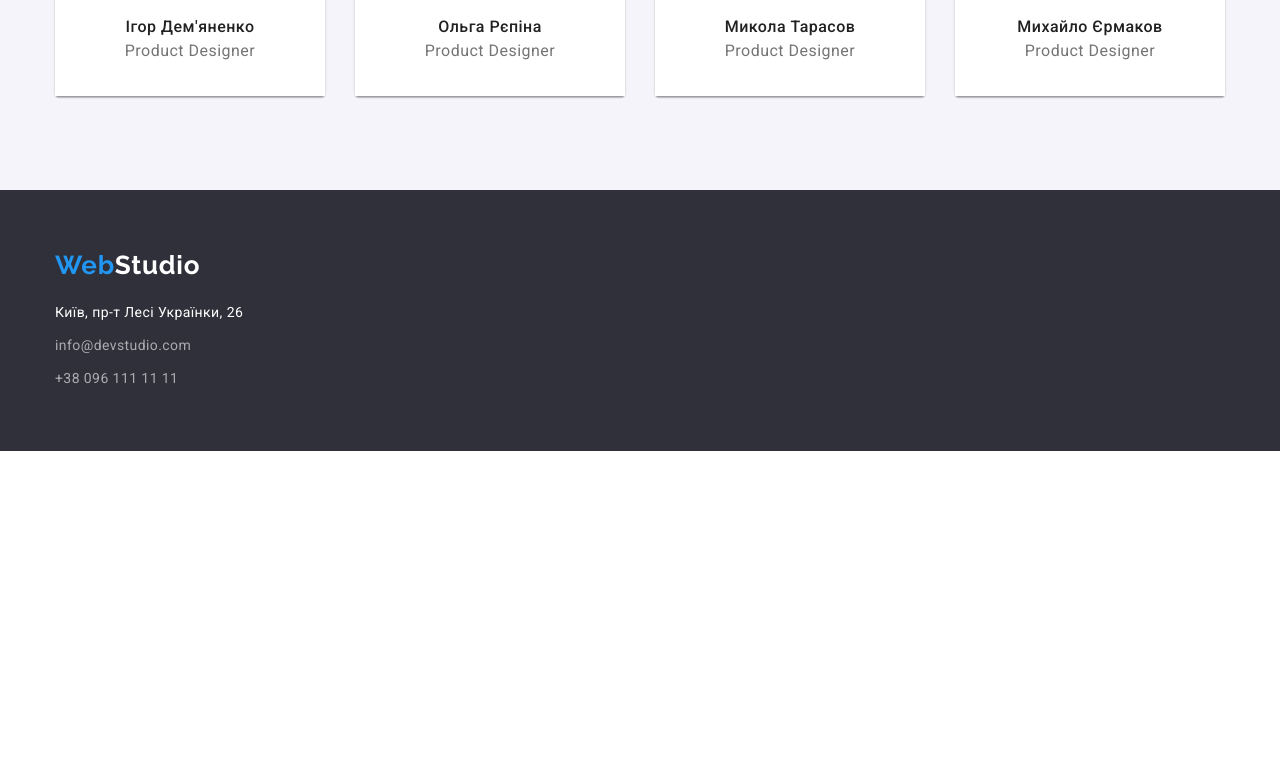
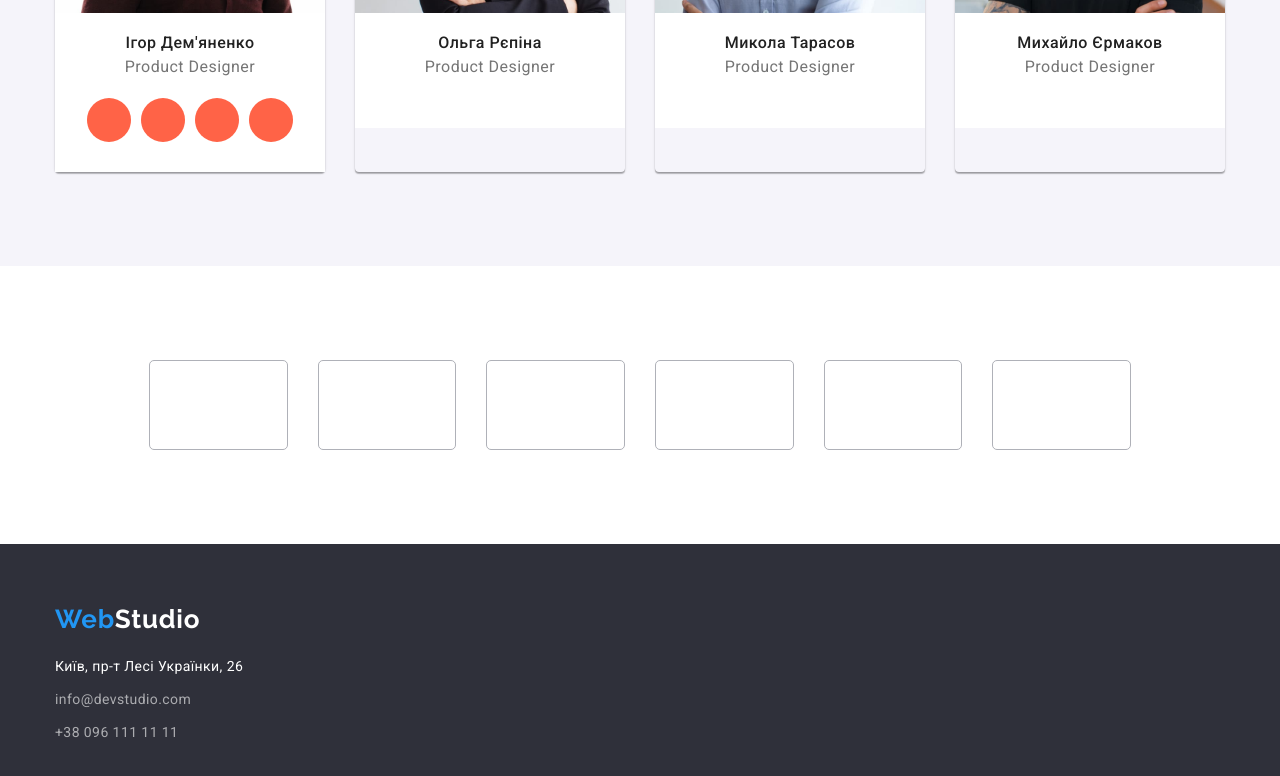
Before and after one commit to VikkyS7/goit-markup-hw-03, a plain HTML site: page index.html in a window 1280 px wide. Shown: the part 1908-2684 px from the top of the page. Before the commit the page ends 2359 px from the top, so only its background shows below. Drawn offline with nearby package versions, Linux system fonts and the light colour scheme.

Commit message:
hw3 not hw3changed but with hw4

```diff
--- a/css/styles.css
+++ b/css/styles.css
@@ -9,6 +9,7 @@
   --section2-color: #f5f4fa;
   --black: #000000;
   --contacts-color: rgba(255, 255, 255, 0.6);
+  --border-color: #AFB1B8;
 }
 
 p,
@@ -83,7 +84,7 @@ html {
 
   padding-top: 32px;
   padding-bottom: 32px;
-
+  border: 1px var(--secondary-text-color);
 }
 
 .header-list {
@@ -184,6 +185,15 @@ top: calc(50% - 80px/2 - 1133px);
   background-color: var(--hero-color);
   /* width: 1600px; */
   height: 600px;
+  background-image: linear-gradient(
+    rgba(47, 48, 58, 0.4),
+    rgba(47, 48, 58, 0.4)),
+    url(../img/hero-bg.jpeg);
+
+    background-repeat: no-repeat;
+    background-position: center;
+    background-size: cover;
+  ;
 }
 .hero-title {
   font-weight: 900;
@@ -372,7 +382,7 @@ font-size: 16px;
 line-height: 1.88;
 letter-spacing: 0.03em;
 color:var(--secondary-text-color);
-/* margin-bottom: ; */
+margin-bottom: 16px;
 }
 /* ------WHAT WE DO------*/
 .whatwedo{
@@ -426,6 +436,56 @@ margin-bottom: ;
   box-shadow: 0px 1px 3px rgba(0, 0, 0, 0.12), 0px 1px 1px rgba(0, 0, 0, 0.14), 0px 2px 1px rgba(0, 0, 0, 0.2);
 border-radius: 0px 0px 4px 4px;
 }
+
+.team-soc-link{
+
+width: 100%;
+height: 100%;
+background: tomato;
+border-radius: 50%;
+display: block;
+}
+.team-soc-item{
+
+  width: 44px;
+  height: 44px;
+}
+
+.team-soc-list{
+  display: flex;
+  justify-content: center;
+  gap: 10px;
+}
+.link-soc{
+
+}
+.list-soc{}
+
+/*-------OUR CLIENTS-----*/
+
+.client-list {
+  display:flex;
+  gap: 30px;
+  margin: 94px;
+}
+
+.client-item {
+  width: calc((100% - 150px) / 6);
+  height: 90px;
+
+}
+.client-link {
+  width: 100%;
+  height: 100%;
+  border: 1px solid var(--border-color);
+  border-radius: 5px;
+  display:block;
+
+}
+
+
+/*-------FOOTER-------*/
+
 .footer {
   background-color: var(--hero-color);
   padding: 60px 0px;
--- a/index.html
+++ b/index.html
@@ -46,8 +46,7 @@
       <section class="hero">
         <div class="container hero-container">
           <h1 class="hero-title">
-            Ефективні рішення для <br />
-            вашого бізнесу
+            Ефективні рішення для вашого бізнесу
           </h1>
           <button type="button" class="button button-text">Замовити послугу</button>
         </div>
@@ -118,6 +117,16 @@
               <div class="ourteam-wrap">
                 <h3 class="h3 ourteam-wrap-title">Ігор Дем'яненко</h3>
                 <p class="portfolio-text ourteam-wrap-text">Product Designer</p>
+              <ul class="team-soc-list list-soc">
+                <li class="team-soc-item"><a href="" class="team-soc-link link-soc">
+                  <svg class="team-soc-icon  width="20" height="20">
+                    <use href="./img/icons.svg#icon-instagram"></use>
+                  </svg>
+                </a></li>
+                <li class="team-soc-item"><a href="" class="team-soc-link link-soc"></a></li>
+                <li class="team-soc-item"><a href="" class="team-soc-link link-soc"></a></li>
+                <li class="team-soc-item"><a href="" class="team-soc-link link-soc"></a></li>
+              </ul>
               </div>
             </li>
 
@@ -145,6 +154,19 @@
               </div>
             </li>
           </ul>
+        </div>
+      </section>
+
+      <section class="section">
+        <div class="container">
+      <ul class="client-list list">
+        <li class="client-item"><a href="" class="client-link link"></a></li>
+        <li class="client-item"><a href="" class="client-link link"></a></li>
+        <li class="client-item"><a href="" class="client-link link"></a></li>
+        <li class="client-item"><a href="" class="client-link link"></a></li>
+        <li class="client-item"><a href="" class="client-link link"></a></li>
+        <li class="client-item"><a href="" class="client-link link"></a></li>
+      </ul>
         </div>
       </section>
     </main>
```
Also changed, not shown: img/hero-bg.jpg (added), img/symbol-defs.svg (added).
